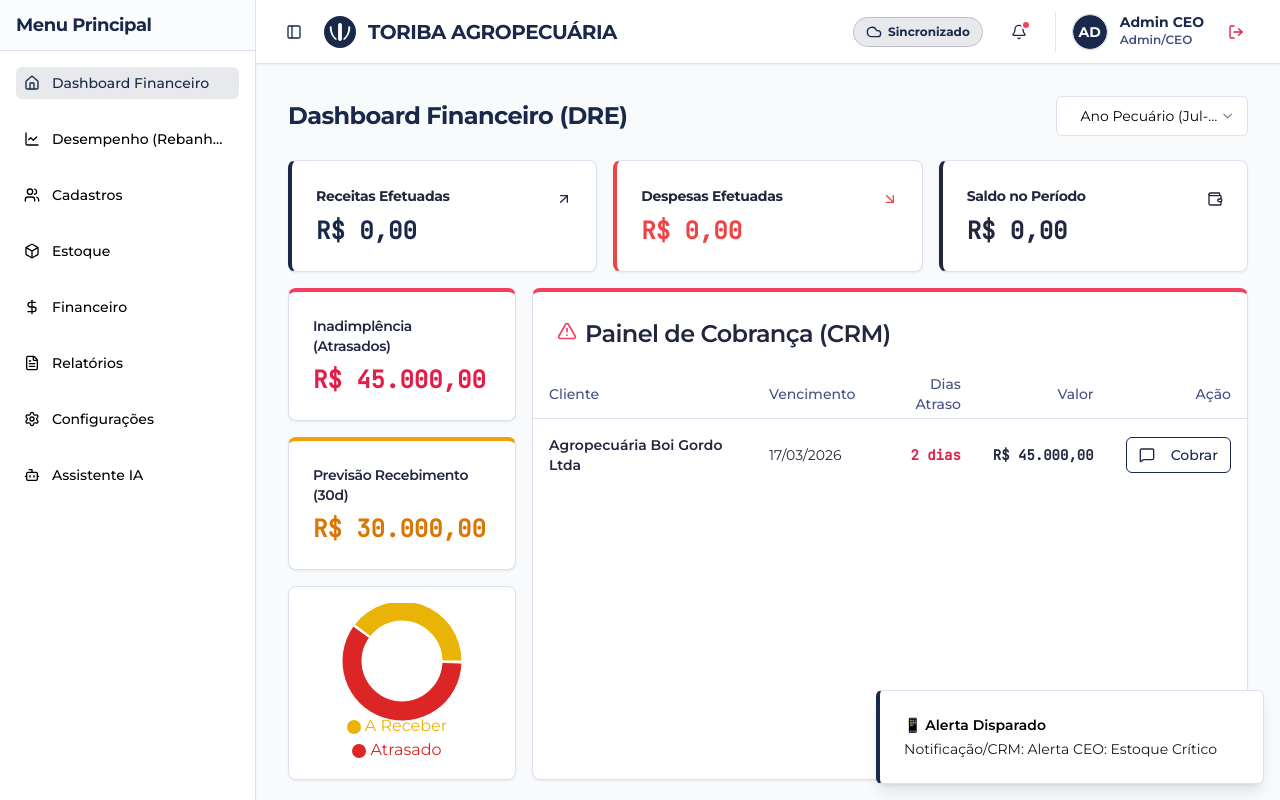
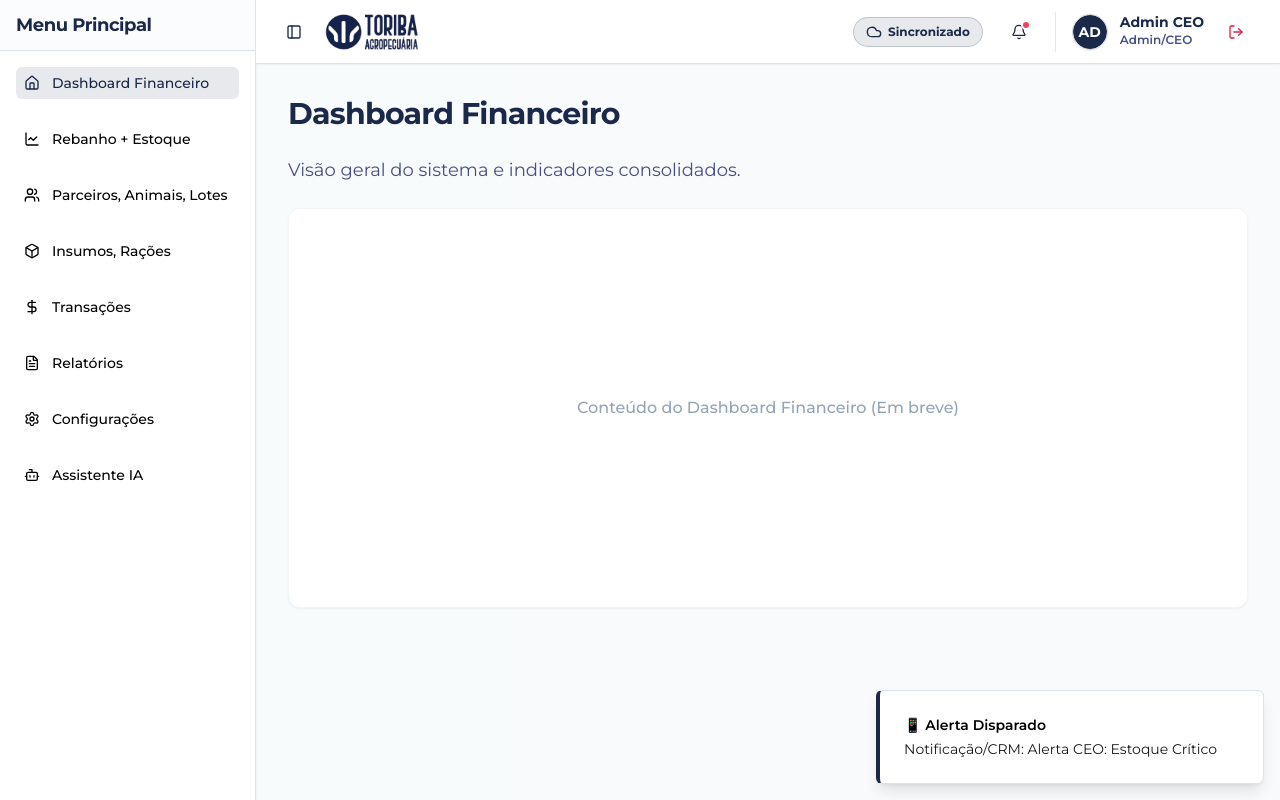
Before and after one commit to marcusmadeira/erp-agropecu-rio-avan-ado-1dz5vi6wr, a React (Vite) app: page /login in a window 1280 px wide. Both pictures are taken after a click on the button "CEO". Built offline with nearby package versions, Linux system fonts and the light colour scheme.

Commit message:
feat: Implement base layout with navigation shell

```diff
--- a/src/components/Layout.tsx
+++ b/src/components/Layout.tsx
@@ -56,20 +56,15 @@ import {
 } from '@/components/ui/table'
 import { Badge } from '@/components/ui/badge'
 import { format, parseISO } from 'date-fns'
-import { ToribaLogo } from '@/components/ToribaLogo'
 import { Avatar, AvatarFallback, AvatarImage } from '@/components/ui/avatar'
+import logoImg from '@/assets/img_3601-c9fbb.jpg'
 
 const navItems = [
   { module: 'Dashboard Financeiro', icon: Home, path: '/', levels: [1, 2, 3] },
-  {
-    module: 'Desempenho (Rebanho + Estoque)',
-    icon: LineChart,
-    path: '/desempenho',
-    levels: [1, 2, 3],
-  },
-  { module: 'Cadastros', icon: Users, path: '/cadastros', levels: [1, 2, 3] },
-  { module: 'Estoque', icon: Box, path: '/estoque', levels: [1, 2, 3] },
-  { module: 'Financeiro', icon: DollarSign, path: '/financeiro', levels: [1, 2, 3] },
+  { module: 'Rebanho + Estoque', icon: LineChart, path: '/desempenho', levels: [1, 2, 3] },
+  { module: 'Parceiros, Animais, Lotes', icon: Users, path: '/cadastros', levels: [1, 2, 3] },
+  { module: 'Insumos, Rações', icon: Box, path: '/estoque', levels: [1, 2, 3] },
+  { module: 'Transações', icon: DollarSign, path: '/financeiro', levels: [1, 2, 3] },
   { module: 'Relatórios', icon: FileText, path: '/relatorios', levels: [1, 2, 3] },
   { module: 'Configurações', icon: Settings, path: '/configuracoes', levels: [1, 2, 3] },
   { module: 'Assistente IA', icon: Bot, path: '/assistente-ia', levels: [1, 2, 3] },
@@ -186,8 +181,12 @@ export default function Layout() {
             <div className="flex items-center gap-4">
               <SidebarTrigger className="text-primary hover:text-primary/80" />
               <div className="flex items-center gap-3">
-                <ToribaLogo className="w-8 h-8 text-primary" />
-                <span className="font-bold text-xl text-primary hidden sm:block uppercase tracking-tight">
+                <img
+                  src={logoImg}
+                  alt="Toriba Agropecuária Logo"
+                  className="h-10 w-auto object-contain"
+                />
+                <span className="font-bold text-xl text-primary hidden sm:block uppercase tracking-tight sr-only">
                   Toriba Agropecuária
                 </span>
               </div>
--- a/src/index.css
+++ b/src/index.css
@@ -10,7 +10,7 @@
     --card-foreground: 222.2 84% 4.9%;
     --popover: 0 0% 100%;
     --popover-foreground: 222.2 84% 4.9%;
-    --primary: 134 75% 14%;
+    --primary: 222 47% 19%;
     --primary-foreground: 0 0% 100%;
     --secondary: 232 30% 19%;
     --secondary-foreground: 0 0% 100%;
@@ -22,10 +22,10 @@
     --destructive-foreground: 210 40% 98%;
     --border: 214.3 31.8% 91.4%;
     --input: 214.3 31.8% 91.4%;
-    --ring: 134 75% 14%;
+    --ring: 222 47% 19%;
     --radius: 0.5rem;
 
-    --chart-1: 134 75% 14%;
+    --chart-1: 222 47% 19%;
     --chart-2: 232 30% 19%;
     --chart-3: 25 33% 19%;
     --chart-4: 38 92% 50%;
--- a/src/lib/pocketbase/schema.json
+++ b/src/lib/pocketbase/schema.json
@@ -1,5 +1,5 @@
 {
-  "generatedAt": "2026-04-08T23:18:21.519Z",
+  "generatedAt": "2026-04-08T23:25:59.527Z",
   "collections": [
     {
       "name": "users",
--- a/src/pages/Cadastros.tsx
+++ b/src/pages/Cadastros.tsx
@@ -3,8 +3,10 @@ import React from 'react'
 export default function Cadastros() {
   return (
     <div className="space-y-6">
-      <h1 className="text-3xl font-bold text-primary tracking-tight">Página de Cadastros</h1>
-      <p className="text-muted-foreground text-lg">Gerenciamento de Parceiros, Animais e Lotes.</p>
+      <h1 className="text-3xl font-bold text-primary tracking-tight">Parceiros, Animais, Lotes</h1>
+      <p className="text-muted-foreground text-lg">
+        Gerenciamento completo de cadastros do sistema.
+      </p>
       <div className="bg-white p-8 rounded-xl shadow-sm border border-slate-100 flex items-center justify-center min-h-[400px]">
         <p className="text-slate-400 font-medium">Conteúdo do Módulo de Cadastros (Em breve)</p>
       </div>
--- a/src/pages/Dashboard.tsx
+++ b/src/pages/Dashboard.tsx
@@ -1,107 +1,15 @@
-import { useState, useMemo } from 'react'
-import useAppStore from '@/stores/useAppStore'
-import { Card, CardContent, CardHeader, CardTitle } from '@/components/ui/card'
-import {
-  Select,
-  SelectContent,
-  SelectItem,
-  SelectTrigger,
-  SelectValue,
-} from '@/components/ui/select'
-import { Button } from '@/components/ui/button'
-import { Link } from 'react-router-dom'
-import FinanceSummary from '@/components/dashboard/FinanceSummary'
-import FinanceCharts from '@/components/dashboard/FinanceCharts'
-import FinanceCalendar from '@/components/dashboard/FinanceCalendar'
+import React from 'react'
 
 export default function Dashboard() {
-  const { state } = useAppStore()
-  const [filter, setFilter] = useState('ano_pecuario')
-
-  const filteredTxs = useMemo(() => {
-    let start = new Date(0)
-    let end = new Date(8640000000000000) // max date
-    const now = new Date()
-
-    if (filter === 'ano_pecuario') {
-      let startYear = now.getFullYear()
-      if (now.getMonth() < 6) startYear-- // Before July
-      start = new Date(startYear, 6, 1) // July 1st
-      end = new Date(startYear + 1, 5, 30) // June 30th
-    } else if (filter === 'month') {
-      start = new Date(now.getFullYear(), now.getMonth(), 1)
-      end = new Date(now.getFullYear(), now.getMonth() + 1, 0)
-    } else if (filter === 'quarter') {
-      const q = Math.floor(now.getMonth() / 3)
-      start = new Date(now.getFullYear(), q * 3, 1)
-      end = new Date(now.getFullYear(), q * 3 + 3, 0)
-    }
-
-    return state.transacoes.filter((t) => {
-      const d = new Date(t.Data_Vencimento || t.Data_Competencia)
-      return d >= start && d <= end
-    })
-  }, [state.transacoes, filter])
-
-  if (state.userRole === 3) {
-    return (
-      <div className="space-y-4 animate-fade-in p-4 sm:p-0">
-        <h2 className="text-2xl font-bold text-primary mb-4 tracking-tight">
-          Painel Operacional (Campo)
-        </h2>
-        <div className="grid gap-4 md:grid-cols-2">
-          <Card className="shadow-subtle">
-            <CardHeader>
-              <CardTitle>Acesso Rápido</CardTitle>
-            </CardHeader>
-            <CardContent className="flex flex-col gap-4">
-              <Button
-                asChild
-                className="w-full bg-primary hover:bg-primary/90 h-16 text-lg shadow-md rounded-xl font-bold"
-              >
-                <Link to="/pesagem">Curral Digital (Pesagem)</Link>
-              </Button>
-              <Button
-                asChild
-                className="w-full bg-primary hover:bg-primary/90 h-16 text-lg shadow-md rounded-xl font-bold"
-              >
-                <Link to="/manejo">Manejo Diário (Trato)</Link>
-              </Button>
-              <Button
-                asChild
-                className="w-full bg-primary hover:bg-primary/90 h-16 text-lg shadow-md rounded-xl font-bold"
-              >
-                <Link to="/fabrica-racao">Fábrica de Ração (Batida)</Link>
-              </Button>
-            </CardContent>
-          </Card>
-        </div>
+  return (
+    <div className="space-y-6 animate-fade-in">
+      <h1 className="text-3xl font-bold text-primary tracking-tight">Dashboard Financeiro</h1>
+      <p className="text-muted-foreground text-lg">
+        Visão geral do sistema e indicadores consolidados.
+      </p>
+      <div className="bg-white p-8 rounded-xl shadow-sm border border-slate-100 flex items-center justify-center min-h-[400px]">
+        <p className="text-slate-400 font-medium">Conteúdo do Dashboard Financeiro (Em breve)</p>
       </div>
-    )
-  }
-
-  return (
-    <div className="space-y-6 pb-10 animate-fade-in">
-      <div className="flex justify-between items-center flex-wrap gap-4">
-        <h2 className="text-2xl font-bold text-primary tracking-tight">
-          Dashboard Financeiro (DRE)
-        </h2>
-        <Select value={filter} onValueChange={setFilter}>
-          <SelectTrigger className="w-48 bg-white border-border">
-            <SelectValue placeholder="Período" />
-          </SelectTrigger>
-          <SelectContent>
-            <SelectItem value="ano_pecuario">Ano Pecuário (Jul-Jun)</SelectItem>
-            <SelectItem value="month">Mês Atual</SelectItem>
-            <SelectItem value="quarter">Trimestre Atual</SelectItem>
-            <SelectItem value="all">Todo o Período</SelectItem>
-          </SelectContent>
-        </Select>
-      </div>
-
-      <FinanceSummary transactions={filteredTxs} />
-      <FinanceCharts transactions={filteredTxs} />
-      <FinanceCalendar transactions={state.transacoes} />
     </div>
   )
 }
--- a/src/pages/Financeiro.tsx
+++ b/src/pages/Financeiro.tsx
@@ -3,8 +3,10 @@ import React from 'react'
 export default function Financeiro() {
   return (
     <div className="space-y-6">
-      <h1 className="text-3xl font-bold text-primary tracking-tight">Página de Financeiro</h1>
-      <p className="text-muted-foreground text-lg">Gestão de Transações DRE e Fluxo de Caixa.</p>
+      <h1 className="text-3xl font-bold text-primary tracking-tight">Transações</h1>
+      <p className="text-muted-foreground text-lg">
+        Gestão financeira: DRE, Fluxo de Caixa e Transações.
+      </p>
       <div className="bg-white p-8 rounded-xl shadow-sm border border-slate-100 flex items-center justify-center min-h-[400px]">
         <p className="text-slate-400 font-medium">Conteúdo do Módulo Financeiro (Em breve)</p>
       </div>
--- a/src/pages/dashboard/Desempenho.tsx
+++ b/src/pages/dashboard/Desempenho.tsx
@@ -13,9 +13,9 @@ export default function Desempenho() {
   return (
     <div className="space-y-6 pb-10 animate-fade-in">
       <div>
-        <h2 className="text-2xl font-bold text-primary tracking-tight">Dashboard de Produção</h2>
+        <h2 className="text-2xl font-bold text-primary tracking-tight">Rebanho + Estoque</h2>
         <p className="text-sm text-muted-foreground">
-          Inventário, Reprodução e Previsão de Insumos
+          Dashboard de Produção: Inventário, Reprodução e Previsão de Insumos
         </p>
       </div>
 
--- a/src/pages/suprimentos/Estoque.tsx
+++ b/src/pages/suprimentos/Estoque.tsx
@@ -152,7 +152,7 @@ export default function Estoque() {
       <div className="flex justify-between items-center flex-wrap gap-4">
         <div className="flex items-center gap-3">
           <Box className="text-primary w-8 h-8" />
-          <h2 className="text-2xl font-bold text-primary">Estoque Inteligente</h2>
+          <h2 className="text-2xl font-bold text-primary">Insumos, Rações</h2>
         </div>
         <div className="flex items-center gap-2 flex-wrap w-full sm:w-auto">
           {state.userRole !== 3 && (
```
Also changed, not shown: .skip.config.json, src/assets/img_3601-c9fbb.jpg (added).
